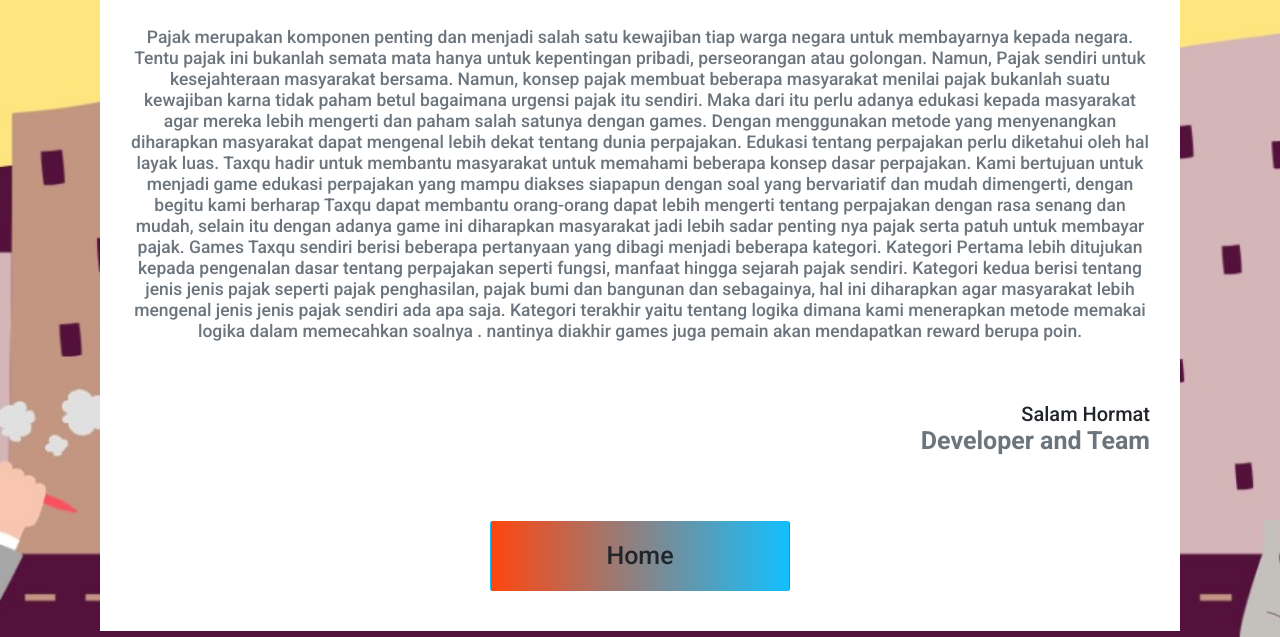
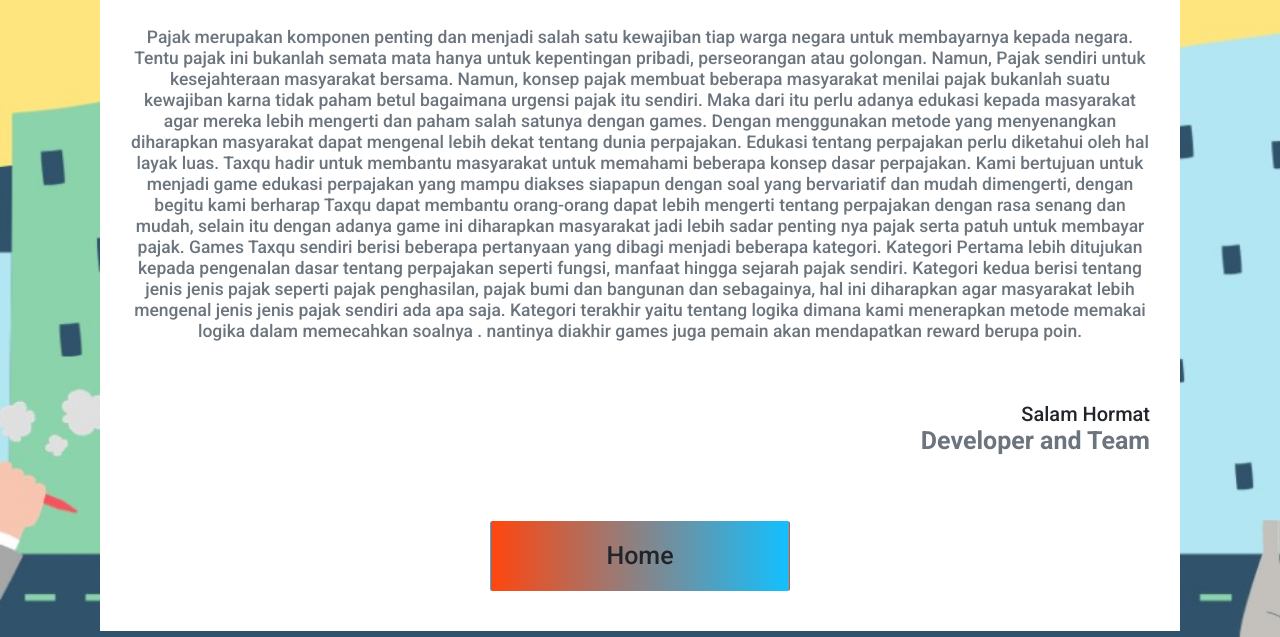
Before and after one commit to Fanddibay/Quizz-APP, a plain HTML site: page aboutUs.html in a window 1280 px wide. Shown: the part 163-800 px from the top of the page. Drawn offline with nearby package versions, Linux system fonts and the light colour scheme.

Commit message:
solved about us

```diff
--- a/aboutUs.html
+++ b/aboutUs.html
@@ -13,8 +13,20 @@
       crossorigin="anonymous"
     />
   </head>
-  <body class="hero">
-    <main>
+  <style>
+    body {
+      background-image: url(/src/assets/bg-1.jpeg);
+      min-width: 100%;
+      min-height: auto;
+      background-repeat: no-repeat;
+      object-fit: contain;
+      background-size: cover;
+      background-color: rgb(2, 4, 34);
+    }
+  </style>
+
+  <body class="img">
+    <main class="w-100">
       <div class="container p-5 justify-content-center d-none d-md-block">
         <div class="text-center lh mt-5 bg-white p-5">
           <h3 class="fw-bolder mt-3" style="font-size: 5rem">
```
Also changed, not shown: leaderboard.html (+4 -4 lines).
